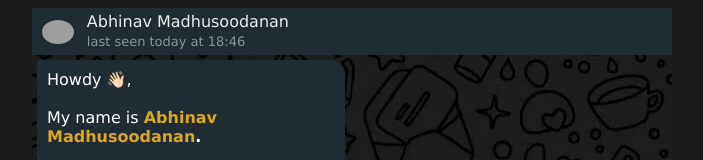
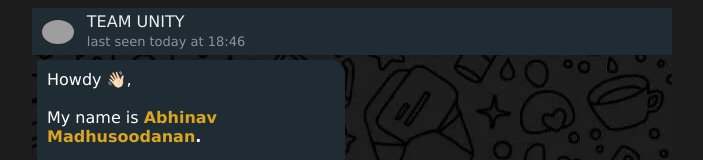
Before and after one commit to iabh8/abhinavmadhusoodanan.github.io, a plain HTML site: page index.html in a window 1280 px wide. Shown: the top 160 px of the page, without its empty margins (288-991 px from the left). Drawn offline with Linux system fonts and the light colour scheme; grey boxes are pictures that could not be loaded.

Commit message:
Update index.html
to team unnitty

```diff
--- a/index.html
+++ b/index.html
@@ -7,10 +7,10 @@
     <link rel="stylesheet" href="style.css">
     <script src="script.js"></script>
     <meta name="viewport" content="width=device-width, initial-scale=1.0">
-    <meta property="og:site_name" content="View Abhinav Madhusoodanan's Portfolio Website">
+    <meta property="og:site_name" content="View TEAM UNITY's Website">
     <meta property="og:title" content="Developer | Tech Enthusiast" />
     <meta property="og:description"
-        content="Howdy 👋🏻,My name is Abhinav Madhusoodanan.I am a Computer Engineering student at College of Engineering, Poonjar 👨🏻‍💻📚I am eager to hear about potential career opportunities, so I would be pleased to chat about job openings in the engineering sphere.Send 'help' to know more about me." />
+        content="Welcome to Team Unity, where collaboration sparks excellence! As part of the Sparkle Placement and Training Program, we unite diverse talents to achieve our shared goals with synergy and determination.UNITED WE CAN!.Send 'help' to know more about me." />
      <!-- No need to change anything here -->
     <meta property="og:type" content="website" />
     <meta property="og:image:type" content="image/jpeg">
@@ -20,7 +20,7 @@
     <meta property="og:image:height" content="300">
     <meta property="og:updated_time" content="1440432930" />
 
-    <title>Developer | Tech Enthusiast | </title>
+    <title>TEAM UNITY</title>
 </head>
 
 <body onload="startFunction()">
@@ -30,7 +30,7 @@
         <div class="navbar">
             <img class="dpimg" onclick="openFullScreenDP()" src="images/squareDp.jpg" alt="">
             <div class="personalInfo">
-                <label id="name">Abhinav Madhusoodanan</label>
+                <label id="name">TEAM UNITY</label>
                 <label id="lastseen">last seen today at 3:24 pms</label>
             </div>
         </div>
```
